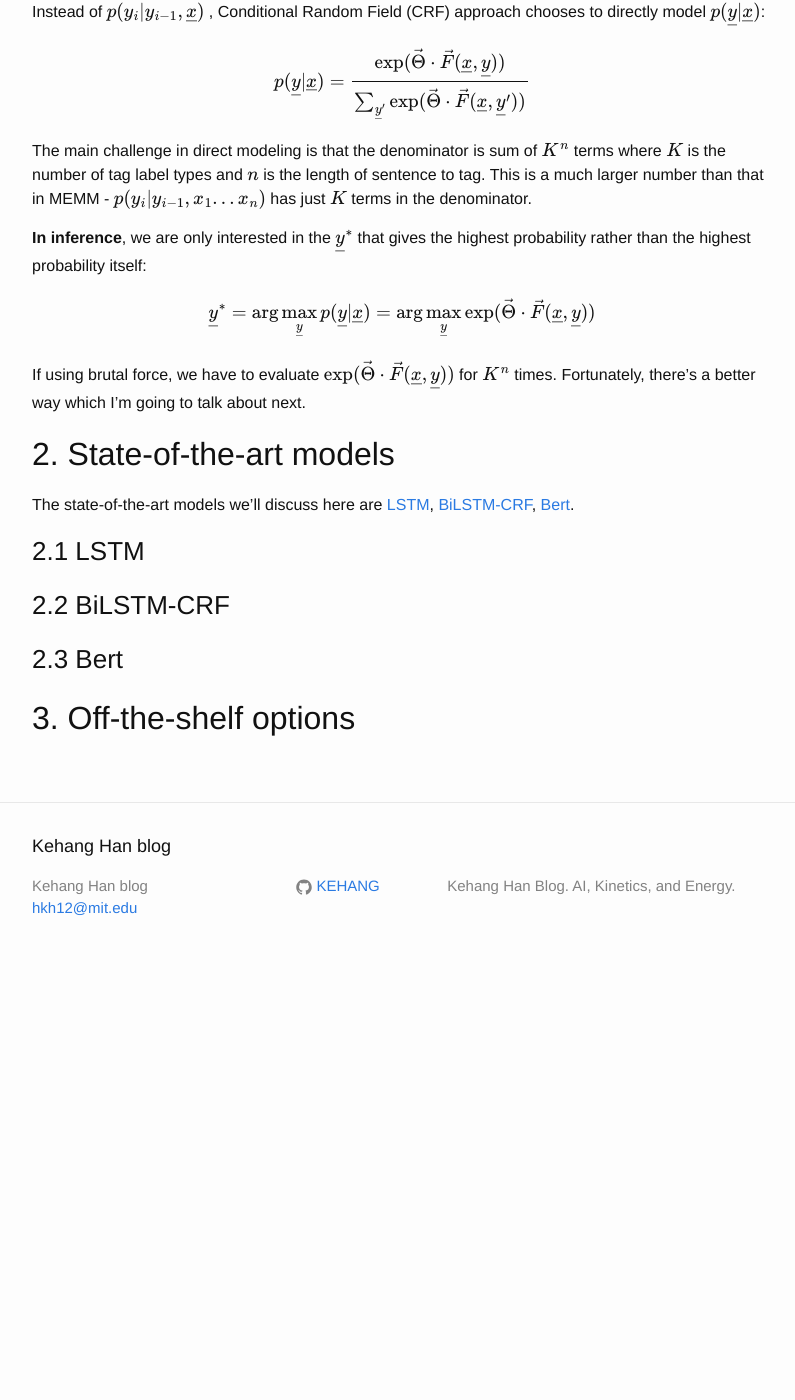
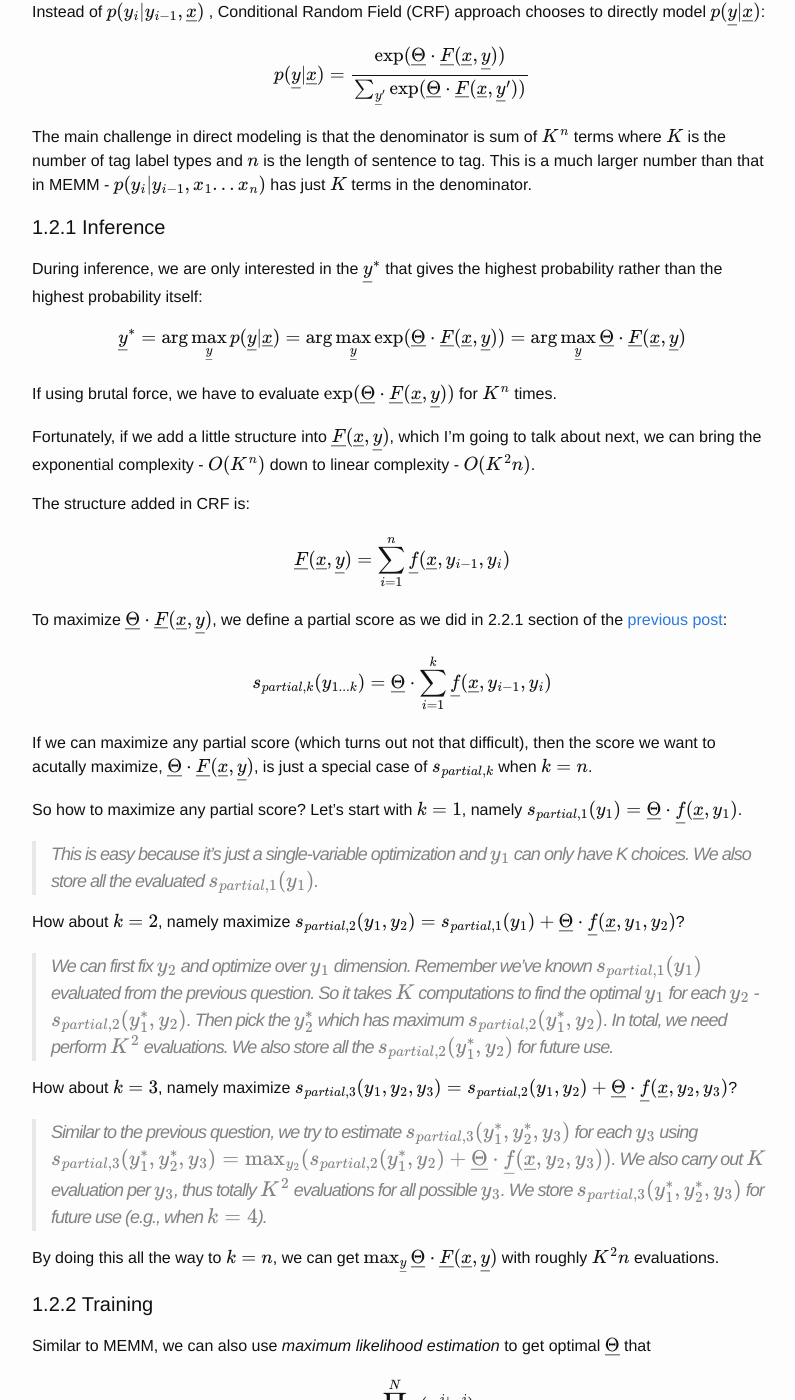
Before and after one commit to KEHANG/KEHANG.github.io, a Jekyll site: the page built from _posts/2019-06-15-named-entity-recognition-part2.markdown, in a window 1280 px wide and 1400 px high, scrolled down 1388 px. Shown: the whole window, without its empty margins (238-1033 px from the left). Built offline with Jekyll 4.4.1, drawn with Linux system fonts in a browser that asks for light colours; formulas are drawn with MathJax 3; before the commit the page ends 2368 px from its top, so only the background shows below that; some of the changed text lies outside the part shown.

Commit message:
add second half of CRF model explanation in the ner post 2

```diff
--- a/_posts/2019-06-15-named-entity-recognition-part2.markdown
+++ b/_posts/2019-06-15-named-entity-recognition-part2.markdown
@@ -9,7 +9,7 @@ As a continuation for [Demystifying Named Entity Recognition - Part I]({% post_u
 
 - popular **traditional** models
 
-- **start-of-the-art** models
+- **deep learning** models
 
 - **off-the-shelf** options
 
@@ -49,22 +49,57 @@ Instead of $$p(y_i | y_{i-1}, \underline{x})$$
 ,
 Conditional Random Field (CRF) approach chooses to directly model $$p(\underline{y} | \underline{x})$$:
 
-$$p(\underline{y} | \underline{x}) = \frac{\exp({\vec{\Theta} \cdot \vec{F}(\underline{x}, \underline{y})})}{\sum_{\underline{y}'}{\exp({\vec{\Theta} \cdot \vec{F}(\underline{x}, \underline{y}')})}}$$
+$$p(\underline{y} | \underline{x}) = \frac{\exp({\underline{\Theta} \cdot \underline{F}(\underline{x}, \underline{y})})}{\sum_{\underline{y}'}{\exp({\underline{\Theta} \cdot \underline{F}(\underline{x}, \underline{y}')})}}$$
 
 The main challenge in direct modeling is that the denominator is sum of $$K^n$$ terms where $$K$$ is the number of tag label types and $$n$$ is the length of sentence to tag. This is a much larger number than that in MEMM - $$p(y_i | y_{i-1}, x_1...x_n)$$
 has just $$K$$ terms in the denominator.
 
-**In inference**, we are only interested in the $$\underline{y}^{*}$$ that gives the highest probability rather than the highest probability itself:
+#### 1.2.1 Inference
+During inference, we are only interested in the $$\underline{y}^{*}$$ that gives the highest probability rather than the highest probability itself:
 
 $$
-\underline{y}^{*} = \text{arg} \max_{\underline{y}} p(\underline{y} | \underline{x}) = \text{arg} \max_{\underline{y}}\exp({\vec{\Theta} \cdot \vec{F}(\underline{x}, \underline{y})})
+\underline{y}^{*} = \text{arg} \max_{\underline{y}} p(\underline{y} | \underline{x}) = \text{arg} \max_{\underline{y}}\exp({\underline{\Theta} \cdot \underline{F}(\underline{x}, \underline{y})}) = \text{arg} \max_{\underline{y}}{\underline{\Theta} \cdot \underline{F}(\underline{x}, \underline{y})}
 $$
 
-If using brutal force, we have to evaluate $$\exp({\vec{\Theta} \cdot \vec{F}(\underline{x}, \underline{y})})$$ for $$K^n$$ times. Fortunately, there's a better way which I'm going to talk about next.
+If using brutal force, we have to evaluate $$\exp({\underline{\Theta} \cdot \underline{F}(\underline{x}, \underline{y})})$$ for $$K^n$$ times.
 
-## 2. State-of-the-art models
+Fortunately, if we add a little structure into $$\underline{F}(\underline{x}, \underline{y})$$, which I'm going to talk about next, we can bring the exponential complexity - $$O(K^n)$$ down to linear complexity - $$O(K^2n)$$.
 
-The state-of-the-art models we'll discuss here are [LSTM](https://en.wikipedia.org/wiki/Long_short-term_memory), [BiLSTM-CRF](https://arxiv.org/abs/1508.01991), [Bert](https://arxiv.org/pdf/1810.04805.pdf).
+The structure added in CRF is:
+
+$$\underline{F}(\underline{x}, \underline{y}) = \sum_{i=1}^n \underline{f}(\underline{x}, y_{i-1}, y_i)$$
+
+To maximize $$\underline{\Theta} \cdot \underline{F}(\underline{x}, \underline{y})$$, we define a partial score as we did in 2.2.1 section of the [previous post]({% post_url 2019-05-14-named-entity-recognition %}):
+
+$$
+s_{partial, k}(y_{1...k}) = \underline{\Theta} \cdot \sum_{i=1}^k \underline{f}(\underline{x}, y_{i-1}, y_i)
+$$
+
+If we can maximize any partial score (which turns out not that difficult), then the score we want to acutally maximize, $$\underline{\Theta} \cdot \underline{F}(\underline{x}, \underline{y})$$, is just a special case of $$s_{partial, k}$$ when $$k=n$$.
+
+So how to maximize any partial score? Let's start with $$k=1$$, namely $$s_{partial, 1} (y_1)= \underline{\Theta} \cdot \underline{f}(\underline{x}, y_1)$$.
+> This is easy because it's just a single-variable optimization and $$y_1$$ can only have K choices. We also store all the evaluated $$s_{partial, 1} (y_1)$$.
+
+How about $$k=2$$, namely maximize $$s_{partial, 2}(y_1, y_2) = s_{partial, 1}(y_1) + \underline{\Theta} \cdot \underline{f}(\underline{x}, y_1, y_2)$$?
+> We can first fix $$y_2$$ and optimize over $$y_1$$ dimension. Remember we've known $$s_{partial, 1}(y_1)$$ evaluated from the previous question. So it takes $$K$$ computations to find the optimal $$y_1$$ for each $$y_2$$ - $$s_{partial, 2}(y_1^*, y_2)$$. Then pick the $$y_2^*$$ which has maximum $$s_{partial, 2}(y_1^*, y_2)$$. In total, we need perform $$K^2$$ evaluations. We also store all the $$s_{partial, 2}(y_1^*, y_2)$$ for future use.
+
+How about $$k=3$$, namely maximize $$s_{partial, 3}(y_1, y_2, y_3) = s_{partial, 2}(y_1, y_2) + \underline{\Theta} \cdot \underline{f}(\underline{x}, y_2, y_3)$$?
+> Similar to the previous question, we try to estimate $$s_{partial, 3}(y_1^*, y_2^*, y_3)$$ for each $$y_3$$ using
+$$s_{partial, 3}(y_1^*, y_2^*, y_3) = \max_{y_2}(s_{partial, 2}(y_1^*, y_2) + \underline{\Theta} \cdot \underline{f}(\underline{x}, y_2, y_3))$$. We also carry out $$K$$ evaluation per $$y_3$$, thus totally $$K^2$$ evaluations for all possible $$y_3$$. We store $$s_{partial, 3}(y_1^*, y_2^*, y_3)$$ for future use (e.g., when $$k=4$$).
+
+By doing this all the way to $$k=n$$, we can get $$\max_{\underline{y}}{\underline{\Theta} \cdot \underline{F}(\underline{x}, \underline{y})}$$ with roughly $$K^2n$$ evaluations.
+
+#### 1.2.2 Training
+Similar to MEMM, we can also use *maximum likelihood estimation* to get optimal $$\underline{\Theta}$$ that
+
+$$max_{\underline{\Theta}} \prod_{j=1}^{N} p(\underline{x}^j | \underline{y}^j)$$
+
+where $$\underline{x}^j, \underline{y}^j$$ are the $$j^{th}$$ sentence and corresponding tag sequence (the whole training dataset has $$N$$ examples). More details on training algorithm can be found
+in Page 10 of [Michael Collins's CRF note](http://www.cs.columbia.edu/~mcollins/crf.pdf).
+
+## 2. Deep learning models
+
+The deep learning models we'll discuss here are [LSTM](https://en.wikipedia.org/wiki/Long_short-term_memory), [BiLSTM-CRF](https://arxiv.org/abs/1508.01991), [Bert](https://arxiv.org/pdf/1810.04805.pdf).
 
 ### 2.1 LSTM
 
```
